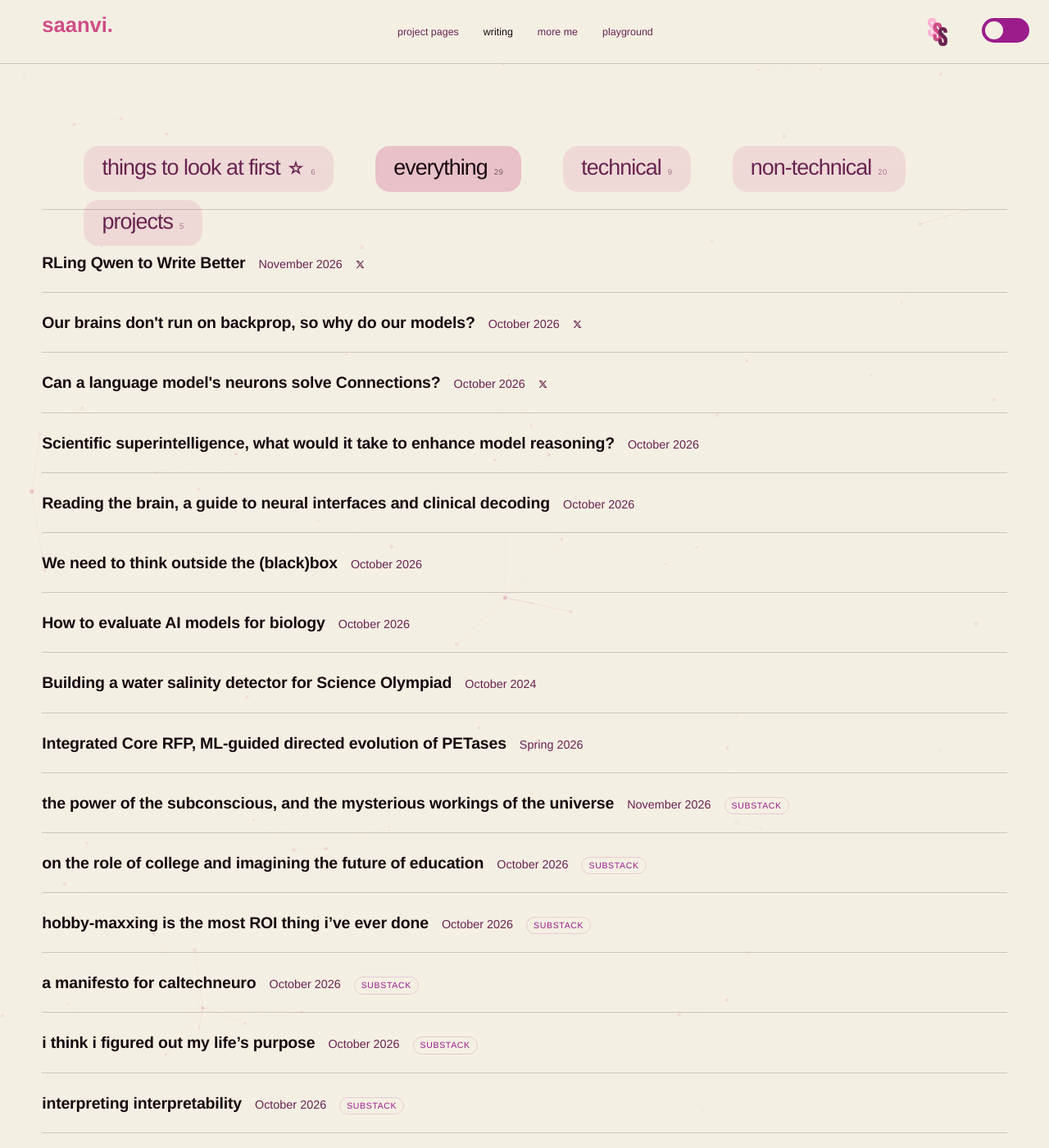
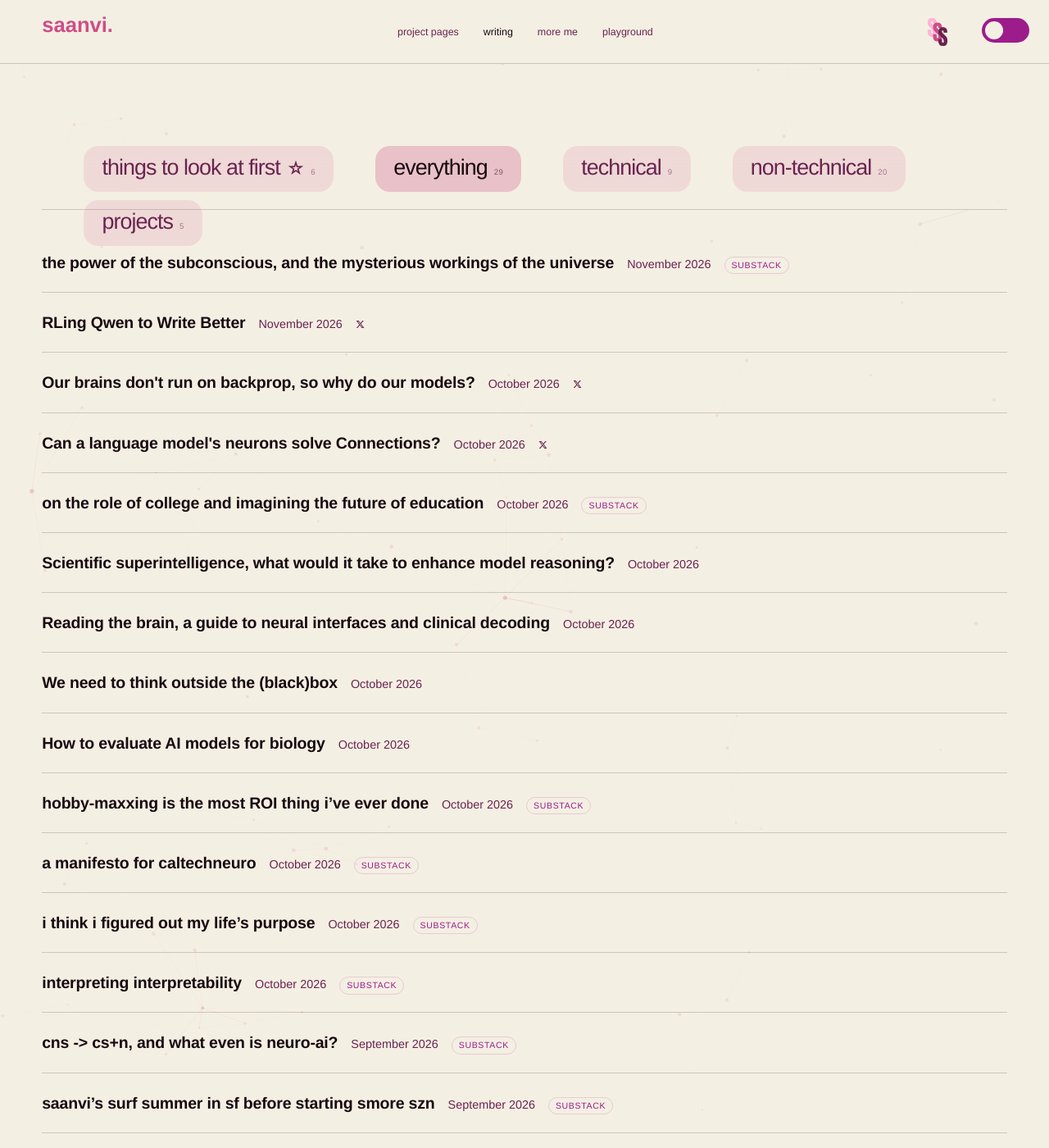
Before and after one commit to saanviiyer/saanviiyer.github.io, a Jekyll site: the page built from pages/writing-index.html, in a window 1280 px wide and 1400 px high. Shown: the whole window at 82% size. Built offline with Jekyll 4.4.1, drawn with Linux system fonts in a browser that asks for light colours; some web fonts are replaced; some of the changed text lies outside the part shown.

Commit message:
Sort the whole writing list newest first

```diff
--- a/pages/writing-index.html
+++ b/pages/writing-index.html
@@ -40,7 +40,7 @@
     {% for post in tech %}
     {% assign t = post.tag | default: '' %}
     {% capture topics %}technical {% if post.featured %}first {% endif %}{% unless t contains 'Book' or t contains 'Guide' or t contains 'Essay' %}projects{% endunless %}{% endcapture %}
-    <li class="witem" data-topics="{{ topics | strip }}">
+    <li class="witem" data-date="{{ post.date | date: "%Y-%m-%d" }}" data-topics="{{ topics | strip }}">
       <div class="witem-head">
         <a class="witem-title" href="{{ post.url | relative_url }}">{{ post.title }}</a>
         <span class="witem-date">{{ post.date | date: "%B %Y" }}</span>
@@ -49,7 +49,8 @@
     </li>
     {% endfor %}
 
-    <li class="witem" data-topics="technical projects first">
+    {% comment %} the RFP has no post date; Spring 2026 sorts as April. {% endcomment %}
+    <li class="witem" data-date="2026-04-01" data-topics="technical projects first">
       <div class="witem-head">
         <a class="witem-title" href="{{ '/assets/pdfs/integrated-core-rfp.pdf' | relative_url }}" target="_blank" rel="noopener">Integrated Core RFP, ML-guided directed evolution of PETases</a>
         <span class="witem-date">Spring 2026</span>
@@ -62,7 +63,7 @@
          (run on a schedule by .github/workflows/substack.yml). -->
     {% comment %} the hobby-maxxing piece is one of the entries pinned to "things to look at first" {% endcomment %}
     {% for p in site.data.substack %}
-    <li class="witem" data-topics="nontechnical{% if p.url contains 'hobby-maxxing' %} first{% endif %}">
+    <li class="witem" data-date="{{ p.date | date: "%Y-%m-%d" }}" data-topics="nontechnical{% if p.url contains 'hobby-maxxing' %} first{% endif %}">
       <div class="witem-head">
         <a class="witem-title" href="{{ p.url }}" target="_blank" rel="noopener">{{ p.title }}</a>
         <span class="witem-date">{{ p.date | date: "%B %Y" }}</span>
@@ -74,7 +75,7 @@
     {% comment %} on-site essays (philosophy + older personal essays), newest first {% endcomment %}
     {% assign nt = site.posts | where: "section", "nontechnical" %}
     {% for post in nt %}
-    <li class="witem" data-topics="nontechnical{% if post.featured %} first{% endif %}">
+    <li class="witem" data-date="{{ post.date | date: "%Y-%m-%d" }}" data-topics="nontechnical{% if post.featured %} first{% endif %}">
       <div class="witem-head">
         <a class="witem-title" href="{{ post.url | relative_url }}">{{ post.title }}</a>
         <span class="witem-date">{{ post.date | date: "%B %Y" }}</span>
```
Also changed, not shown: other parts of pages/writing-index.html (+11 -0 lines).
